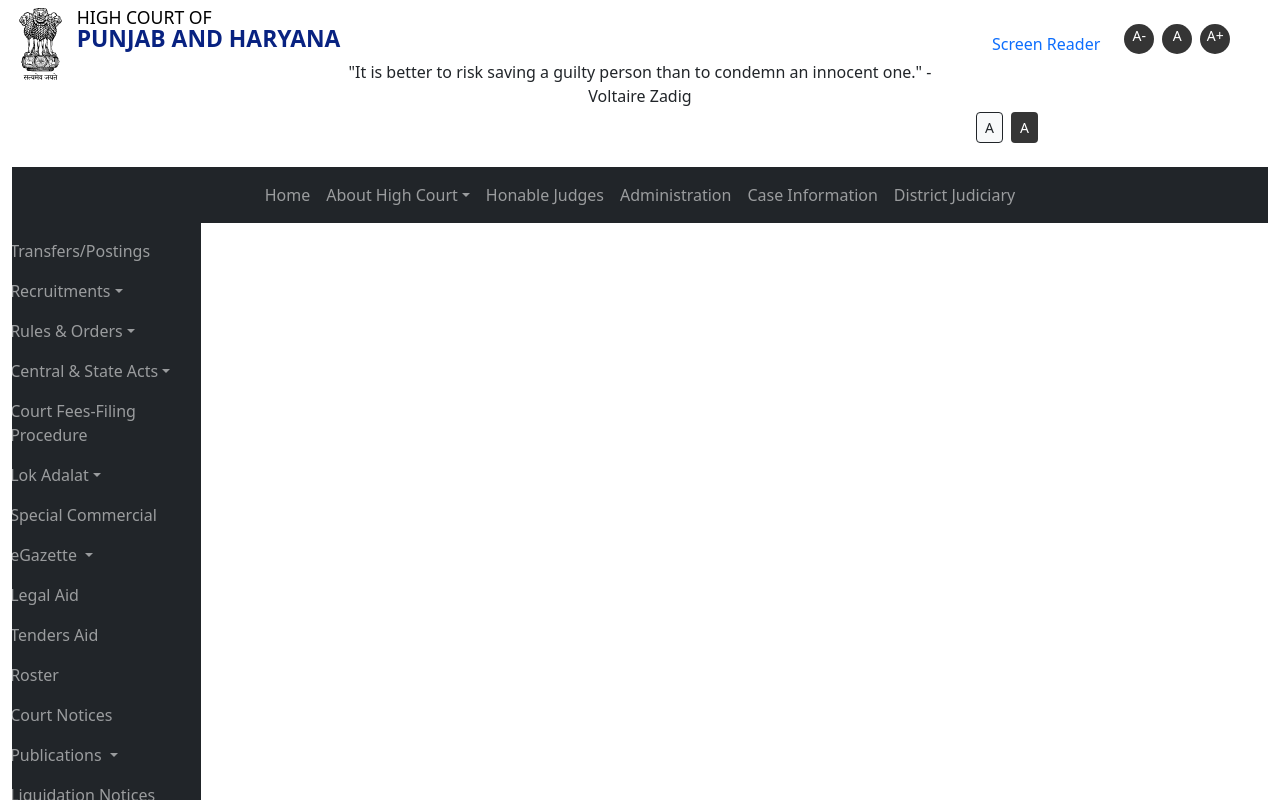
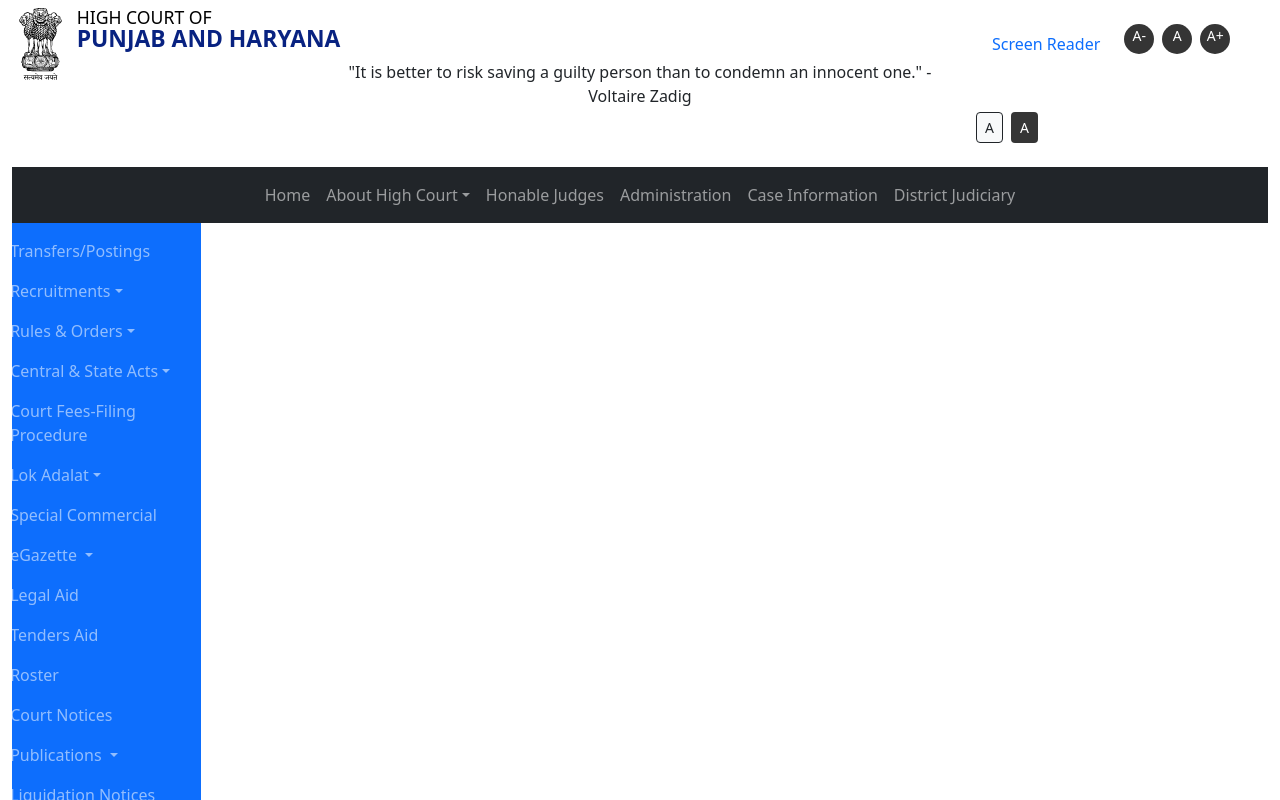
Before and after one commit to mehaks2/highcourt.github.io, a React (Create React App) app: page / in a window 1280 px wide. Shown: the top 800 px of the page. Built offline with nearby package versions, Linux system fonts and the light colour scheme.

Commit message:
High court react app on gihub pages

```diff
--- a/src/components/Sidebar.js
+++ b/src/components/Sidebar.js
@@ -5,7 +5,7 @@
 
 		<>
 
-			<nav className="navbar navbar-expand-sm bg-dark navbar-dark justify-content-center">
+			<nav className="navbar navbar-expand-sm bg-primary navbar-dark justify-content-center">
 
 				<button className="navbar-toggler" type="button" data-bs-toggle="collapse" data-bs-target="#collapsibleNavbar1">
 				  <span className="navbar-toggler-icon"></span>
```
